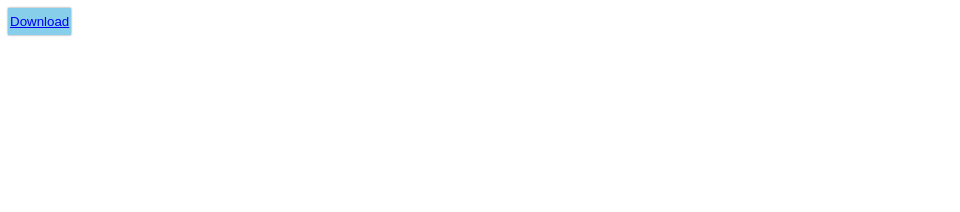
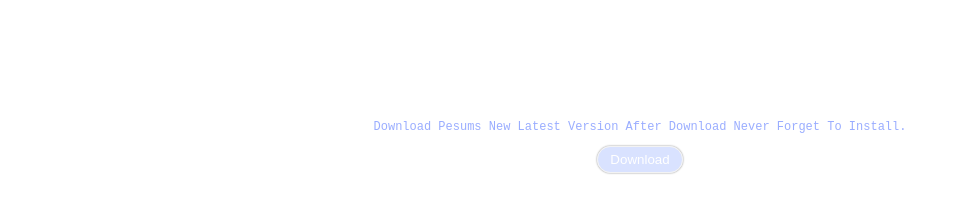
Before and after one commit to lonewolf3669/Pesums_Download, a plain HTML site: page index.html in a window 1280 px wide. Shown: the whole page, without its empty margins (0-960 px from the left). Drawn offline with Linux system fonts and the light colour scheme.

Commit message:
Update index.html

```diff
--- a/index.html
+++ b/index.html
@@ -8,12 +8,30 @@
   button{
    border: none;
    box-shadow: 0px 0px 2px grey;
-   padding: 6px 2px 6px 2px;
-   background-color: skyblue;
+   padding: 5px 12px 5px 12px;
+   background-color: #5278ff37;
+   border-radius: 22px;
+   border: solid .1px rgb(243, 243, 243);
+  }
+  a{
+   text-decoration: none;
+   color: hsl(0, 0%, 100%);
+   font-family: Arial, Helvetica, sans-serif;
+  }
+  div{
+   padding-top: 100px;
+
+  }
+  pre{
+   font-style:normal;
+   color: #7790ffbd;
+   font-size: 12px;
   }
  </style>
 </head>
-<body>
+<body align="center">
+ <div></div>
+ <pre>Download Pesums New Latest Version After Download Never Forget To Install.</pre>
  <button>
  <a href="https://github.com/lonewolf3669/about/raw/refs/heads/main/pesums.apk" download="download">Download</a>
 </button></body>
```
